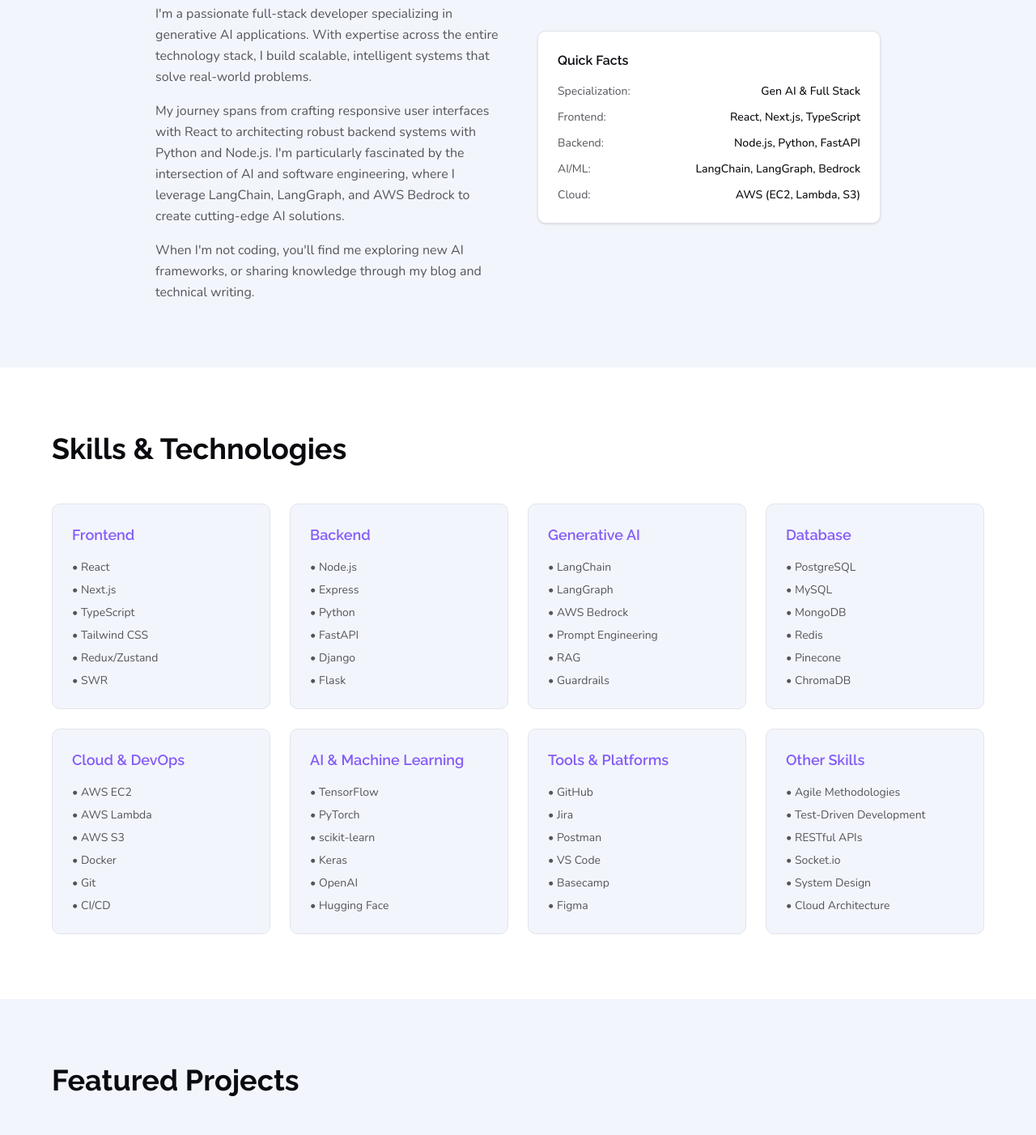
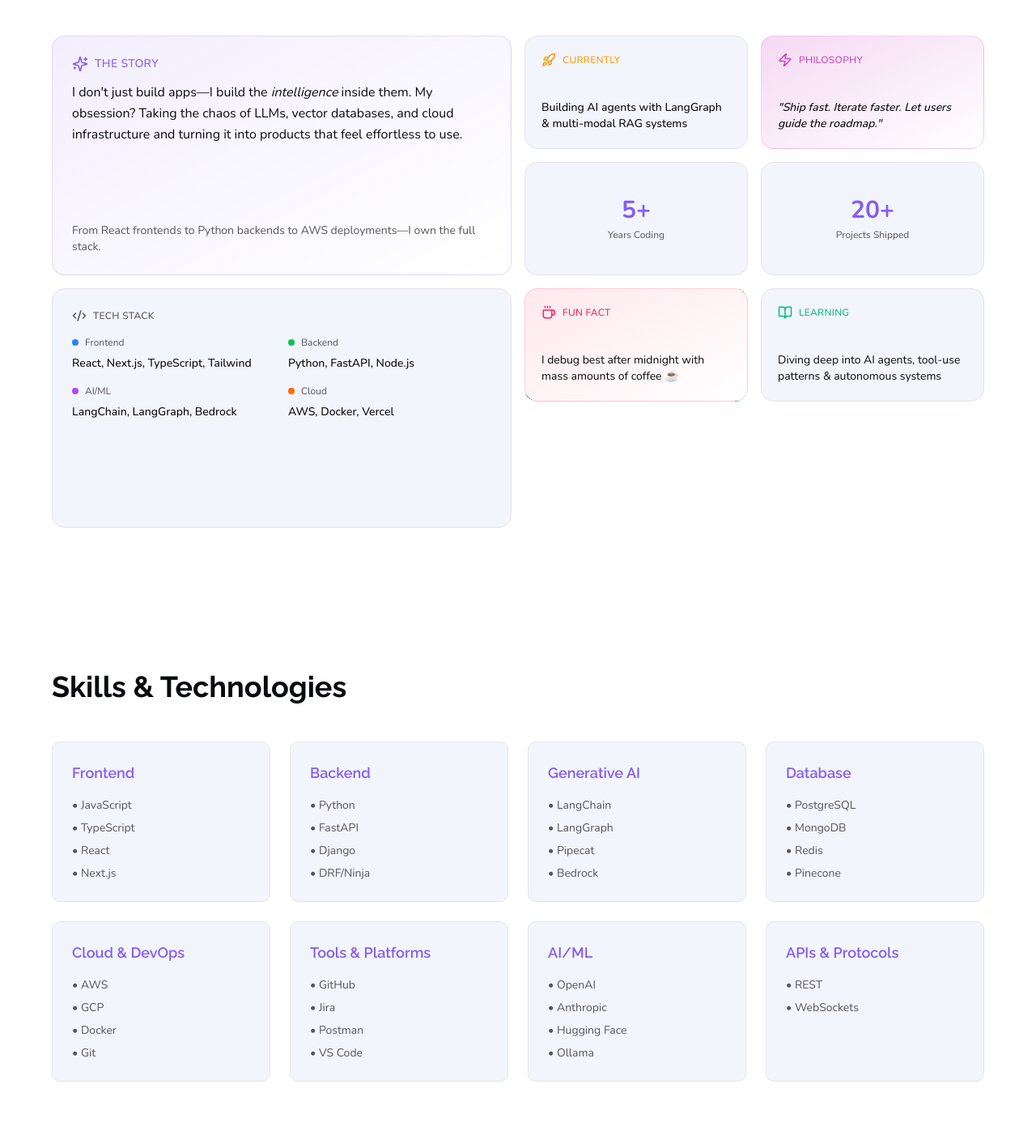
Before and after one commit to chatembed/arnabguptacv, a Next.js app: page /arnabguptacv/ in a window 1280 px wide. Shown: the part 940-2342 px from the top of the page at 81% size. Built offline with nearby package versions, Linux system fonts and the light colour scheme.

Commit message:
new about section

```diff
--- a/components/about.tsx
+++ b/components/about.tsx
@@ -1,58 +1,162 @@
-"use client"
+"use client";
+
+import {
+  Sparkles,
+  Code2,
+  Brain,
+  Cloud,
+  Coffee,
+  Rocket,
+  Zap,
+  BookOpen,
+} from "lucide-react";
 
 export default function About() {
   return (
-    <section id="about" className="py-20 px-4 sm:px-6 lg:px-8 bg-card">
-      <div className="max-w-4xl mx-auto">
-        <div className="grid md:grid-cols-2 gap-12 items-center">
-          <div className="space-y-6">
-            <h2 className="text-4xl font-bold">About Me</h2>
-            <div className="space-y-4 text-muted-foreground leading-relaxed">
-              <p>
-                I'm a passionate full-stack developer specializing in generative AI applications. With expertise across
-                the entire technology stack, I build scalable, intelligent systems that solve real-world problems.
+    <section id="about" className="py-24 px-4 sm:px-6 lg:px-8">
+      <div className="max-w-6xl mx-auto">
+        <h2 className="text-4xl font-bold mb-12 text-center">
+          About <span className="text-primary">Me</span>
+        </h2>
+
+        {/* Bento Grid */}
+        <div className="grid grid-cols-2 md:grid-cols-4 gap-4 auto-rows-[140px]">
+          {/* Main Story - Large Card */}
+          <div className="col-span-2 row-span-2 bg-gradient-to-br from-primary/10 via-primary/5 to-transparent border border-primary/20 rounded-2xl p-6 flex flex-col justify-between group hover:border-primary/40 transition-colors">
+            <div>
+              <div className="flex items-center gap-2 text-primary mb-3">
+                <Sparkles size={20} />
+                <span className="text-sm font-medium uppercase tracking-wide">
+                  The Story
+                </span>
+              </div>
+              <p className="text-foreground leading-relaxed">
+                I don't just build apps—I build the <em>intelligence</em> inside
+                them. My obsession? Taking the chaos of LLMs, vector databases,
+                and cloud infrastructure and turning it into products that feel
+                effortless to use.
               </p>
-              <p>
-                My journey spans from crafting responsive user interfaces with React to architecting robust backend
-                systems with Python and Node.js. I'm particularly fascinated by the intersection of AI and software
-                engineering, where I leverage LangChain, LangGraph, and AWS Bedrock to create cutting-edge AI solutions.
-              </p>
-              <p>
-                When I'm not coding, you'll find me exploring new AI frameworks,
-                or sharing knowledge through my blog and technical writing.
-              </p>
+            </div>
+            <p className="text-muted-foreground text-sm mt-4">
+              From React frontends to Python backends to AWS deployments—I own
+              the full stack.
+            </p>
+          </div>
+
+          {/* Currently Building */}
+          <div className="col-span-2 md:col-span-1 row-span-1 bg-card border border-border rounded-2xl p-5 flex flex-col justify-between hover:border-primary/30 transition-colors group">
+            <div className="flex items-center gap-2 text-amber-500 mb-2">
+              <Rocket size={18} />
+              <span className="text-xs font-medium uppercase tracking-wide">
+                Currently
+              </span>
+            </div>
+            <p className="text-sm text-foreground font-medium">
+              Building AI agents with LangGraph & multi-modal RAG systems
+            </p>
+          </div>
+
+          {/* Philosophy */}
+          <div className="col-span-2 md:col-span-1 row-span-1 bg-gradient-to-br from-accent/20 to-transparent border border-accent/20 rounded-2xl p-5 flex flex-col justify-between hover:border-accent/40 transition-colors">
+            <div className="flex items-center gap-2 text-accent mb-2">
+              <Zap size={18} />
+              <span className="text-xs font-medium uppercase tracking-wide">
+                Philosophy
+              </span>
+            </div>
+            <p className="text-sm text-foreground font-medium italic">
+              "Ship fast. Iterate faster. Let users guide the roadmap."
+            </p>
+          </div>
+
+          {/* Stats Row */}
+          <div className="col-span-1 bg-card border border-border rounded-2xl p-5 flex flex-col justify-center items-center text-center hover:border-primary/30 transition-colors">
+            <span className="text-3xl font-bold text-primary">5+</span>
+            <span className="text-xs text-muted-foreground mt-1">
+              Years Coding
+            </span>
+          </div>
+
+          <div className="col-span-1 bg-card border border-border rounded-2xl p-5 flex flex-col justify-center items-center text-center hover:border-primary/30 transition-colors">
+            <span className="text-3xl font-bold text-primary">20+</span>
+            <span className="text-xs text-muted-foreground mt-1">
+              Projects Shipped
+            </span>
+          </div>
+
+          {/* Tech Stack Card */}
+          <div className="col-span-2 row-span-2 bg-card border border-border rounded-2xl p-6 hover:border-primary/30 transition-colors">
+            <div className="flex items-center gap-2 text-muted-foreground mb-4">
+              <Code2 size={18} />
+              <span className="text-xs font-medium uppercase tracking-wide">
+                Tech Stack
+              </span>
+            </div>
+            <div className="grid grid-cols-2 gap-4">
+              <div>
+                <div className="flex items-center gap-2 mb-2">
+                  <div className="w-2 h-2 rounded-full bg-blue-500"></div>
+                  <span className="text-xs text-muted-foreground">
+                    Frontend
+                  </span>
+                </div>
+                <p className="text-sm font-medium">
+                  React, Next.js, TypeScript, Tailwind
+                </p>
+              </div>
+              <div>
+                <div className="flex items-center gap-2 mb-2">
+                  <div className="w-2 h-2 rounded-full bg-green-500"></div>
+                  <span className="text-xs text-muted-foreground">Backend</span>
+                </div>
+                <p className="text-sm font-medium">Python, FastAPI, Node.js</p>
+              </div>
+              <div>
+                <div className="flex items-center gap-2 mb-2">
+                  <div className="w-2 h-2 rounded-full bg-purple-500"></div>
+                  <span className="text-xs text-muted-foreground">AI/ML</span>
+                </div>
+                <p className="text-sm font-medium">
+                  LangChain, LangGraph, Bedrock
+                </p>
+              </div>
+              <div>
+                <div className="flex items-center gap-2 mb-2">
+                  <div className="w-2 h-2 rounded-full bg-orange-500"></div>
+                  <span className="text-xs text-muted-foreground">Cloud</span>
+                </div>
+                <p className="text-sm font-medium">AWS, Docker, Vercel</p>
+              </div>
             </div>
           </div>
 
-          <div className="space-y-6">
-            <div className="bg-white rounded-lg p-6 border border-border shadow-sm">
-              <h3 className="font-semibold mb-4">Quick Facts</h3>
-              <ul className="space-y-3 text-sm text-muted-foreground">
-                <li className="flex justify-between">
-                  <span>Specialization:</span>
-                  <span className="text-foreground font-medium">Gen AI & Full Stack</span>
-                </li>
-                <li className="flex justify-between">
-                  <span>Frontend:</span>
-                  <span className="text-foreground font-medium">React, Next.js, TypeScript</span>
-                </li>
-                <li className="flex justify-between">
-                  <span>Backend:</span>
-                  <span className="text-foreground font-medium">Node.js, Python, FastAPI</span>
-                </li>
-                <li className="flex justify-between">
-                  <span>AI/ML:</span>
-                  <span className="text-foreground font-medium">LangChain, LangGraph, Bedrock</span>
-                </li>
-                <li className="flex justify-between">
-                  <span>Cloud:</span>
-                  <span className="text-foreground font-medium">AWS (EC2, Lambda, S3)</span>
-                </li>
-              </ul>
+          {/* Fun Fact */}
+          <div className="col-span-2 md:col-span-1 bg-gradient-to-br from-rose-500/10 to-transparent border border-rose-500/20 rounded-2xl p-5 flex flex-col justify-between hover:border-rose-500/40 transition-colors">
+            <div className="flex items-center gap-2 text-rose-500 mb-2">
+              <Coffee size={18} />
+              <span className="text-xs font-medium uppercase tracking-wide">
+                Fun Fact
+              </span>
             </div>
+            <p className="text-sm text-foreground">
+              I debug best after midnight with mass amounts of coffee ☕
+            </p>
+          </div>
+
+          {/* Learning */}
+          <div className="col-span-2 md:col-span-1 bg-card border border-border rounded-2xl p-5 flex flex-col justify-between hover:border-primary/30 transition-colors">
+            <div className="flex items-center gap-2 text-emerald-500 mb-2">
+              <BookOpen size={18} />
+              <span className="text-xs font-medium uppercase tracking-wide">
+                Learning
+              </span>
+            </div>
+            <p className="text-sm text-foreground">
+              Diving deep into AI agents, tool-use patterns & autonomous systems
+            </p>
           </div>
         </div>
       </div>
     </section>
-  )
+  );
 }
--- a/components/contact.tsx
+++ b/components/contact.tsx
@@ -24,7 +24,7 @@ export default function Contact() {
             LinkedIn
           </a>
           <a
-            href="https://github.com/r3Vibe"
+            href="https://github.com/Agsdovah95"
             target="_blank"
             rel="noopener noreferrer"
             className="inline-flex items-center justify-center gap-3 px-8 py-3 border border-border rounded-lg hover:bg-muted transition-colors font-medium"
@@ -33,7 +33,7 @@ export default function Contact() {
             GitHub
           </a>
           <a
-            href="https://blog.chatembedai.com"
+            href="https://medium.com/@arnabg95"
             target="_blank"
             rel="noopener noreferrer"
             className="inline-flex items-center justify-center gap-3 px-8 py-3 border border-border rounded-lg hover:bg-muted transition-colors font-medium"
--- a/components/projects.tsx
+++ b/components/projects.tsx
@@ -5,54 +5,19 @@ import { ExternalLink, Github } from "lucide-react"
 export default function Projects() {
   const projects = [
     {
-      title: "AI-Powered Chat Application",
+      title: "Builders Hut",
       description:
-        "Full-stack chat application with real-time messaging and AI-powered responses using LangChain and OpenAI.",
+        "Builders Hut is a powerful command-line tool that scaffolds production-ready FastAPI projects in seconds. Stop wasting time on boilerplate—start building features immediately with a clean, scalable project structure.",
       tech: ["React", "Node.js", "LangChain", "OpenAI", "PostgreSQL", "Socket.io"],
-      link: "#",
-      github: "#",
-    },
-    {
-      title: "Document Intelligence Platform",
-      description: "Enterprise solution for document processing and analysis using AWS Bedrock and RAG techniques.",
-      tech: ["Next.js", "Python", "FastAPI", "AWS Bedrock", "LangGraph", "Pinecone"],
-      link: "#",
-      github: "#",
-    },
-    {
-      title: "Multi-Agent Workflow System",
-      description: "Sophisticated multi-agent system using LangGraph for complex task orchestration and automation.",
-      tech: ["Python", "LangGraph", "FastAPI", "Redis", "PostgreSQL", "Docker"],
-      link: "#",
-      github: "#",
-    },
-    {
-      title: "Real-time Analytics Dashboard",
-      description: "Interactive dashboard for real-time data visualization and insights with AI-powered predictions.",
-      tech: ["React", "TypeScript", "D3.js", "Node.js", "AWS EC2", "WebSocket"],
-      link: "#",
-      github: "#",
-    },
-    {
-      title: "Intelligent Content Generator",
-      description: "SaaS platform for AI-powered content generation with fine-tuned models and custom workflows.",
-      tech: ["Next.js", "Django", "LangChain", "OpenAI", "Stripe", "AWS Lambda"],
-      link: "#",
-      github: "#",
-    },
-    {
-      title: "Knowledge Base Search Engine",
-      description: "Semantic search engine with vector embeddings and advanced filtering capabilities.",
-      tech: ["React", "FastAPI", "LangChain", "Pinecone", "AWS S3", "TypeScript"],
-      link: "#",
-      github: "#",
+      link: "https://github.com/Agsdovah95/builders-hut/blob/main/README.md",
+      github: "https://github.com/Agsdovah95/builders-hut",
     },
   ]
 
   return (
     <section id="projects" className="py-20 px-4 sm:px-6 lg:px-8 bg-card">
       <div className="max-w-6xl mx-auto">
-        <h2 className="text-4xl font-bold mb-12">Featured Projects</h2>
+        <h2 className="text-4xl font-bold mb-12">My Projects</h2>
 
         <div className="grid md:grid-cols-2 lg:grid-cols-3 gap-6">
           {projects.map((project) => (
@@ -75,12 +40,14 @@ export default function Projects() {
                 <a
                   href={project.link}
                   className="inline-flex items-center gap-1 text-sm text-primary hover:gap-2 transition-all"
+                  target="_blank"
                 >
                   View <ExternalLink size={16} />
                 </a>
                 <a
                   href={project.github}
                   className="inline-flex items-center gap-1 text-sm text-muted-foreground hover:text-primary transition-colors"
+                  target="_blank"
                 >
                   <Github size={16} />
                 </a>
--- a/components/skills.tsx
+++ b/components/skills.tsx
@@ -5,70 +5,50 @@ export default function Skills() {
     {
       title: "Frontend",
       skills: [
+        "JavaScript",
+        "TypeScript",
         "React",
         "Next.js",
-        "TypeScript",
-        "Tailwind CSS",
-        "Redux/Zustand",
-        "SWR",
       ],
     },
     {
       title: "Backend",
-      skills: ["Node.js", "Express", "Python", "FastAPI", "Django", "Flask"],
+      skills: ["Python", "FastAPI", "Django", "DRF/Ninja"],
     },
     {
       title: "Generative AI",
       skills: [
         "LangChain",
         "LangGraph",
-        "AWS Bedrock",
-        "Prompt Engineering",
-        "RAG",
-        "Guardrails",
+        "Pipecat",
+        "Bedrock",
       ],
     },
     {
       title: "Database",
       skills: [
         "PostgreSQL",
-        "MySQL",
         "MongoDB",
         "Redis",
         "Pinecone",
-        "ChromaDB",
       ],
     },
     {
       title: "Cloud & DevOps",
-      skills: ["AWS EC2", "AWS Lambda", "AWS S3", "Docker", "Git", "CI/CD"],
-    },
-    {
-      title: "AI & Machine Learning",
-      skills: [
-        "TensorFlow",
-        "PyTorch",
-        "scikit-learn",
-        "Keras",
-        "OpenAI",
-        "Hugging Face",
-      ],
+      skills: ["AWS", "GCP", "Docker", "Git"],
     },
     {
       title: "Tools & Platforms",
-      skills: ["GitHub", "Jira", "Postman", "VS Code", "Basecamp", "Figma"],
+      skills: ["GitHub", "Jira", "Postman", "VS Code"],
     },
     {
-      title: "Other Skills",
-      skills: [
-        "Agile Methodologies",
-        "Test-Driven Development",
-        "RESTful APIs",
-        "Socket.io",
-        "System Design",
-        "Cloud Architecture",
-      ],
-    }
+      title: "AI/ML",
+      skills: ["OpenAI", "Anthropic", "Hugging Face", "Ollama"],
+    },
+    {
+      title: "APIs & Protocols",
+      skills: ["REST", "WebSockets"],
+    },
   ];
 
   return (
--- a/package.json
+++ b/package.json
@@ -5,7 +5,8 @@
   "scripts": {
     "build": "next build --webpack",
     "export": "next export",
-    "deploy": "gh-pages -d out"
+    "deploy": "gh-pages -d out",
+    "serve": "npm run build && npx serve@latest out"
   },
   "dependencies": {
     "@hookform/resolvers": "^3.10.0",
```
Also changed, not shown: components/hero.tsx (+4 -5 lines).
